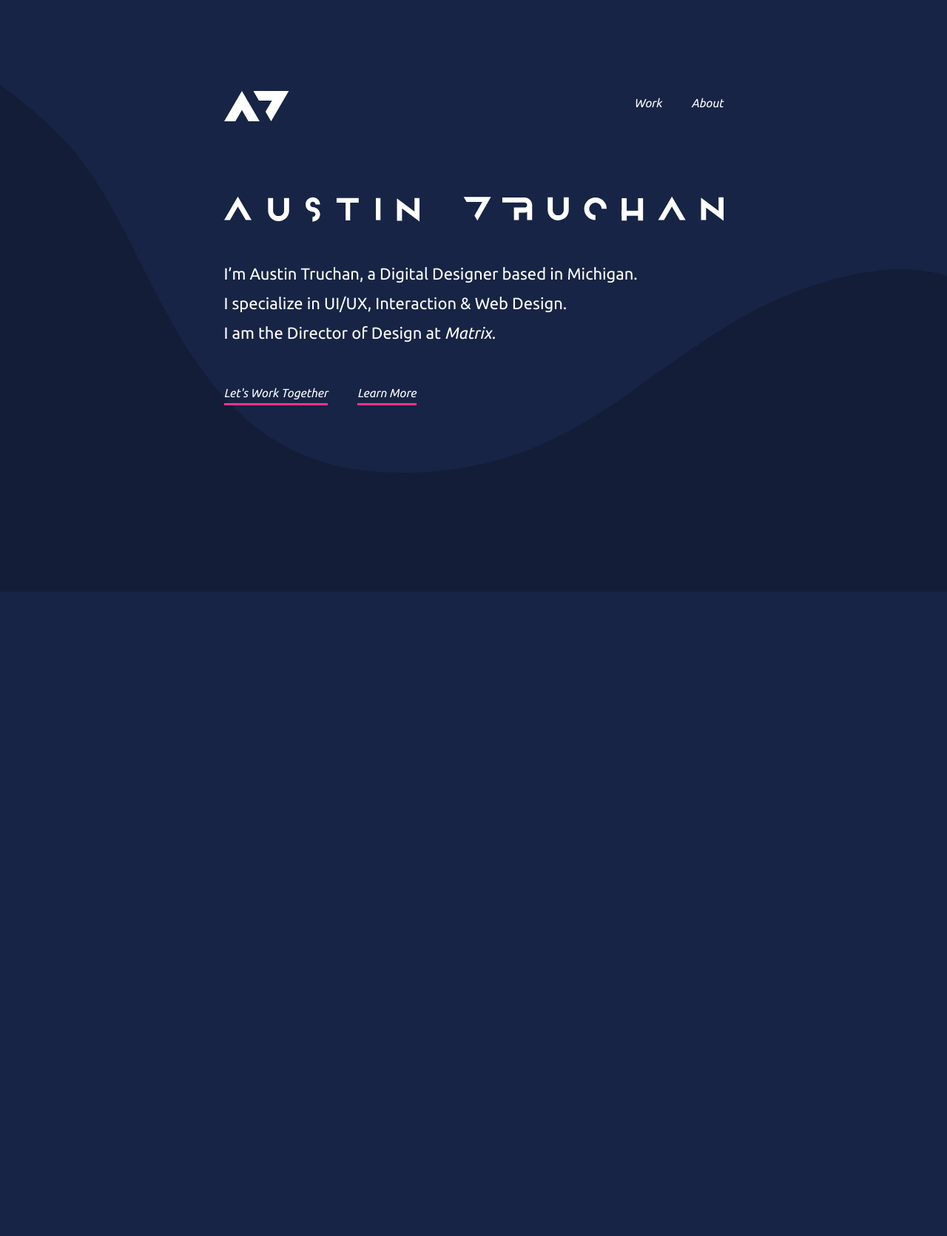
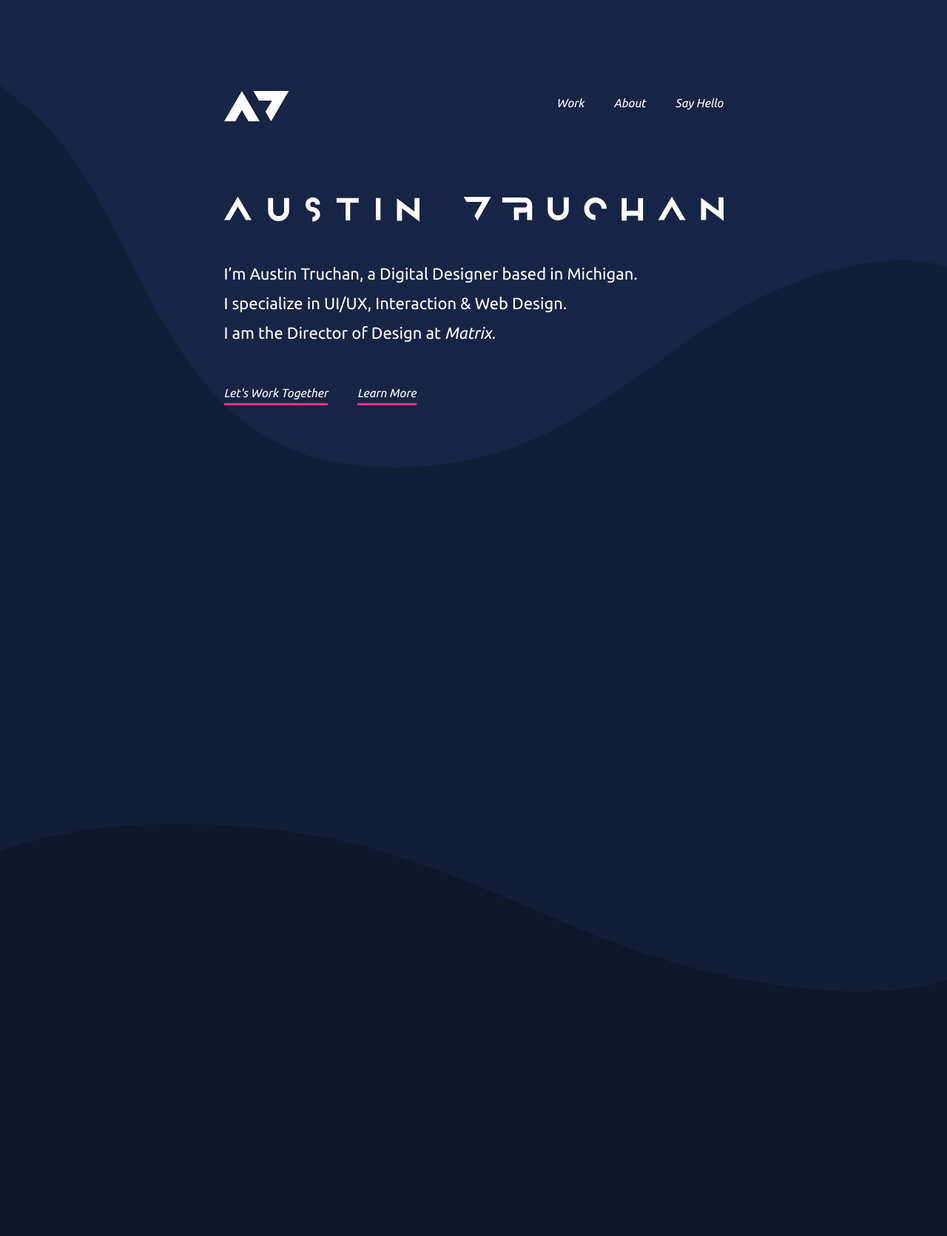
Before and after one commit to austintruchan/portfolio, a PHP site: page / in a window 1280 px wide. Shown: the whole page at 74% size. Before the commit the page ends 800 px from the top, so only its background shows below. Run offline with PHP 8.4, Linux system fonts and the light colour scheme; some libraries are stand-ins or nearby versions.

Commit message:
Bg animation updates, addition of say hello link, and change of text selection color

```diff
--- a/index.php
+++ b/index.php
@@ -22,16 +22,20 @@
 				<ul class="nav">
 					<li><a href="index.php"><img class="logo" src="style/imgs/logo.svg" alt="Austin Truchan Logo"/></a></li>
 					<li><a href="pages/work.php" class="navlink">Work</a></li>
-					<li><a href="pages/about.php" class="navlink">About</a></li></ul></nav>
+					<li><a href="pages/about.php" class="navlink">About</a></li>
+					<li><a href="pages/about.php" class="navlink">Say Hello</a></li></ul></nav>
 
 			<div class="name"><img src="style/imgs/name.svg" alt="Austin Truchan"/></div>
 
 			<h1 class="intro">I’m Austin Truchan, a Digital Designer based in Michigan.<br>I specialize in UI/UX, Interaction & Web Design.<br>I am the Director of Design at <a href="pages/work.php" class="link">Matrix.</a></h1>
 
-			<div class="intro-action"><a href="contact.php" class="link-subActive">Let's Work Together</a><a href="pages/about.php" class="link-subActive">Learn More</a></div>
+			<div class="intro-action"><a href="contact.php" class="link-subActive">Let's Work Together</a><a href="pages/about.php" class="link-subActive">Learn More</a></div></div>
+
+			<div class="space"></div>
 
 
-			<div class="bg-top"><img src="style/imgs/bg-top.svg"/>
+			<div class="bg-top"><img src="style/imgs/bg-top.svg"/></div>
+			<div class="bg-bottom"><img src="style/imgs/bg-bottom.svg"/></div>
 
 
         <script src="style/js/vendor/modernizr-3.5.0.min.js"></script>
--- a/style/css/bg.css
+++ b/style/css/bg.css
@@ -1,7 +1,7 @@
 .bg-top {
 	left: -100px;
 	position: absolute;
-	right:0;
+	right: 0;
 	top: -100px;
 	z-index: -1;
 	overflow: hidden;
@@ -17,20 +17,61 @@
    ========================================================================== */
 
 .bg-top {
-  animation: MoveUpDown 15s ease infinite;
+  animation: MoveUpDown 20s ease infinite;
 }
 
 @keyframes MoveUpDown {
   0% {
-    top: -200px;
-    left: -200px;
+    top: -300px;
+    left: -300px;
   }
   50% {
     top: -50px;
     left: 0;
   }
   100% {
-    top: -200px;
-    left: -200px;
+    top: -300px;
+    left: -300px;
   }
 }
+
+/* ==========================================================================
+   bg-bottom
+   ========================================================================== */
+
+.bg-bottom {
+	left: 0;
+	position: absolute;
+	right: 0;
+	bottom: -100px;
+	z-index: -2;
+	overflow: hidden;
+}
+
+.bg-bottom img {
+	height: auto;
+	width: 110%;
+}
+
+/* ==========================================================================
+   bg-bottom Animation
+   ========================================================================== */
+
+.bg-bottom {
+  animation: MoveDownUp 30s ease infinite;
+}
+
+@keyframes MoveDownUp {
+  0% {
+    bottom: 0px;
+    left: -300px;
+  }
+  50% {
+    bottom: 0;
+    left: 0;
+  }
+  100% {
+    bottom: 0;
+    left: -300px;
+  }
+}
--- a/style/css/global.css
+++ b/style/css/global.css
@@ -5,11 +5,13 @@ html {
 }
 
 body {
-	margin: 10%;
+	height: 100%;
+	position: relative;
 }
 
 .frame {
 	margin: 0 auto;
+	padding: 10%;
 	max-width: 675px;
 }
 
@@ -48,3 +50,7 @@ a {
 	color: #FF3388;
 	padding: 0 0 15px 0;
 }
+
+.space {
+	height: 1000px;
+}
--- a/style/css/main.css
+++ b/style/css/main.css
@@ -96,6 +96,13 @@ textarea {
 /* ==========================================================================
    Author's custom styles
    ========================================================================== */
+
+::selection {
+  background: #FF3388; /* WebKit/Blink Browsers */
+}
+::-moz-selection {
+  background: #FF3388; /* Gecko Browsers */
+}
 
 ul {
 	margin: 0;
```
Also changed, not shown: style/imgs/bg-bottom.svg (added).
